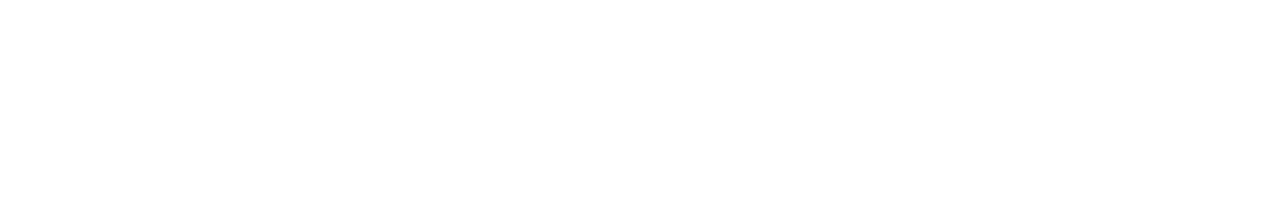
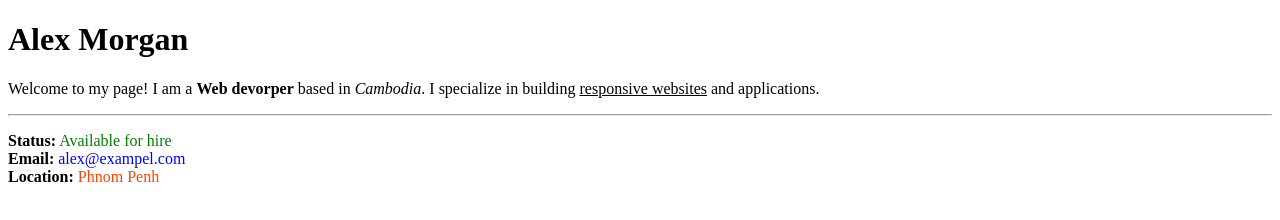
Before and after one commit to kki599128-ux/lyda, a plain HTML site: page index.html in a window 1280 px wide. Drawn offline with Linux system fonts and the light colour scheme.

Commit message:
first commit

```diff
--- a/index.html
+++ b/index.html
@@ -3,9 +3,25 @@
 <head>
     <meta charset="UTF-8">
     <meta name="viewport" content="width=device-width, initial-scale=1.0">
-    <title>Document</title>
+<body><link rel="icon" type="image/x-icon" href="https://encrypted-tbn0.gstatic.com/images?q=tbn:ANd9GcR2XHmxROgOWcYHKaEW2-hBs09sUbpH-9kZarUft67BeA&s=10">
+    <title>noreay</title>
 </head>
 <body>
-
+    <h1>
+        Alex Morgan
+    </h1>
+    <p> Welcome to my page! I am a <strong>Web devorper</strong> based in <em>Cambodia</em>. I specialize in building <u>responsive websites</u> and applications. </p>
+</p>
+<hr>
+<P>
+  <b>Status:</b>
+  <span style="color: green;"> Available for hire</span>
+  <br>
+  <b>Email:</b>
+  <span style="color: blue;">alex@exampel.com</span>
+  <br>
+  <b>Location:</b>
+  <span style="color: orangered;">Phnom Penh</span>
+</P>
 </body>
 </html>
```
